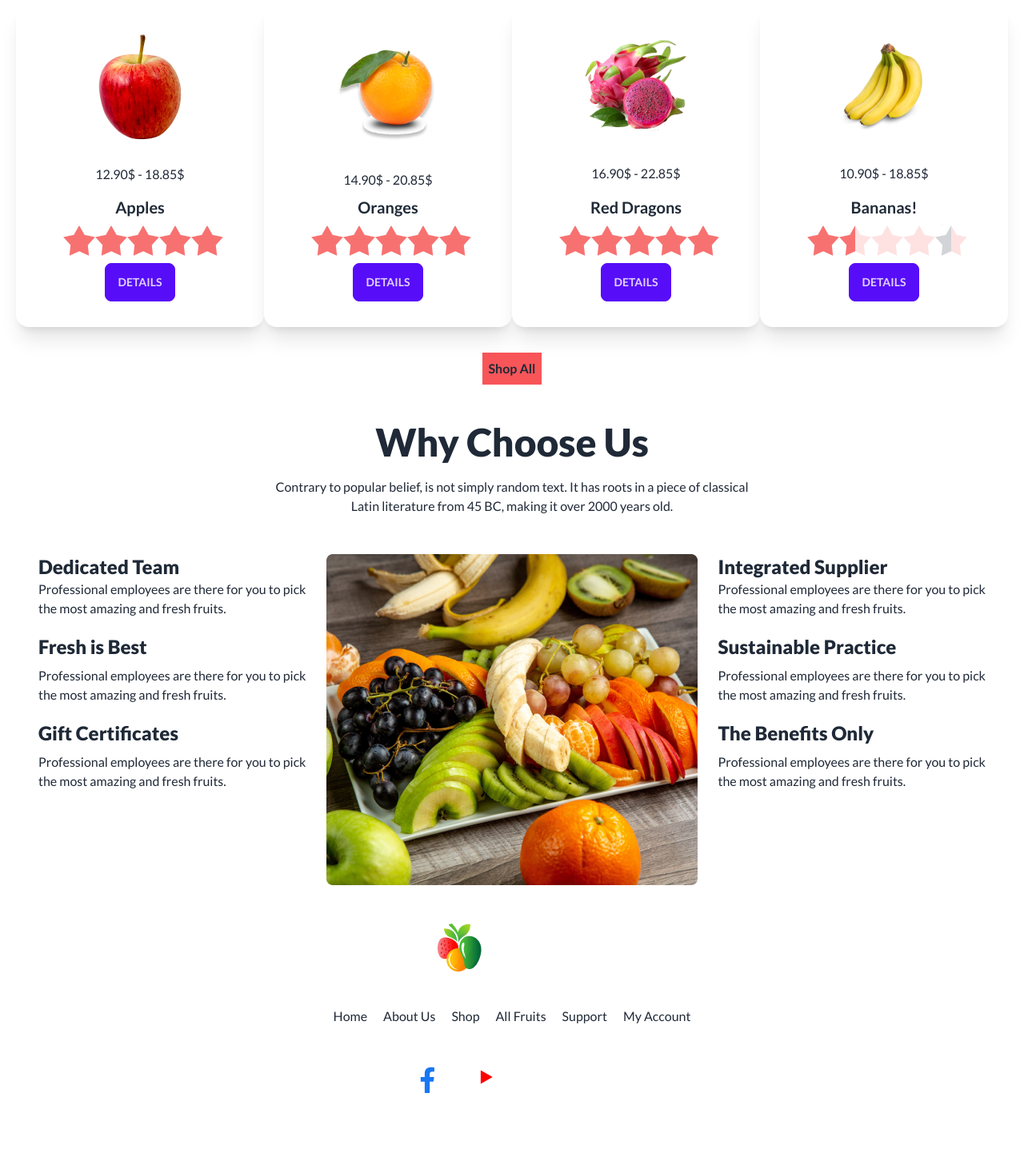
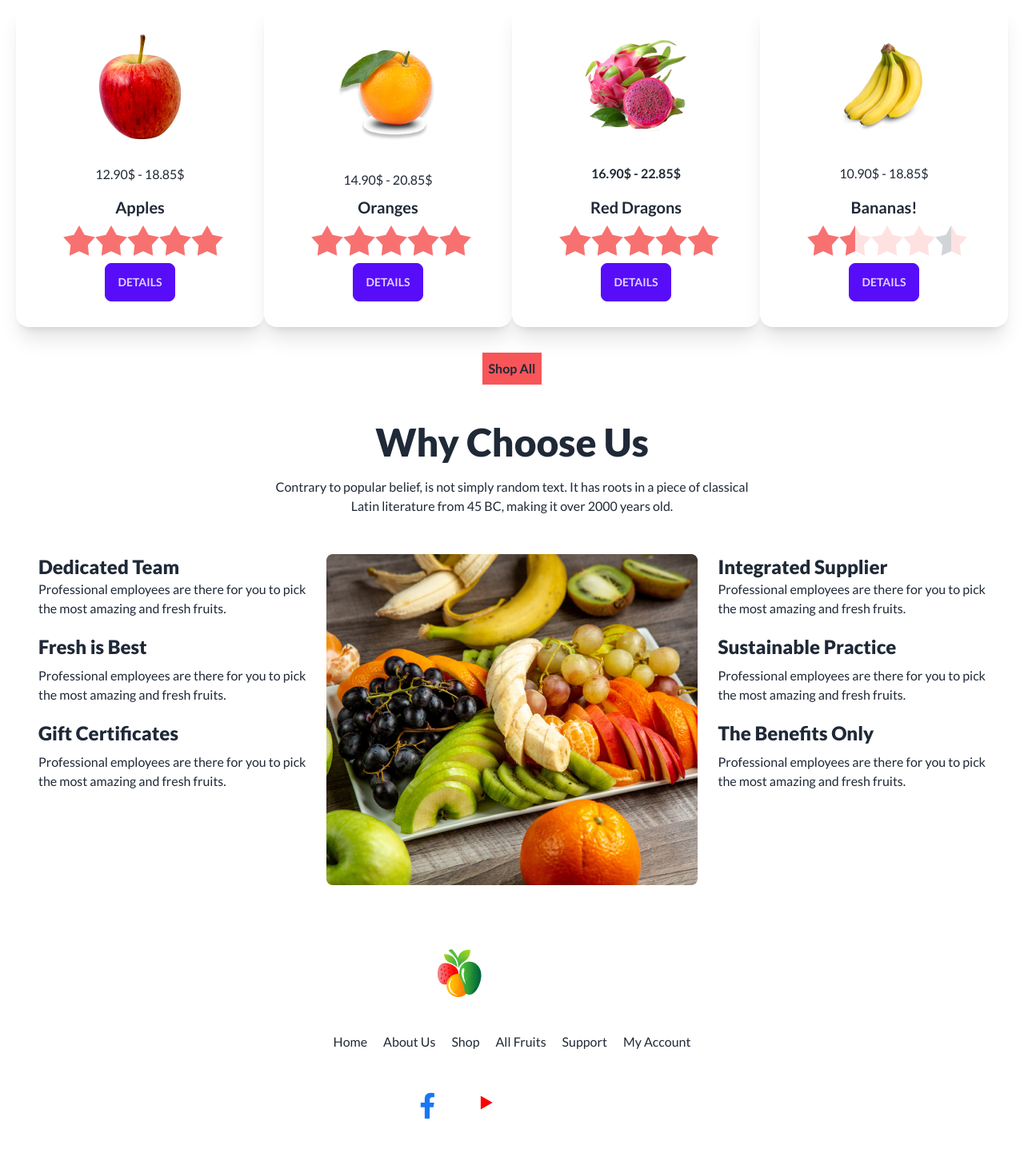
Before and after one commit to ZakiiiAsif/fruit-basket-website, a plain HTML site: page index.html in a window 1280 px wide. Shown: the part 1191-2628 px from the top of the page at 80% size. Drawn offline with nearby package versions, Linux system fonts and the light colour scheme.

Commit message:
footer commit

```diff
--- a/index.html
+++ b/index.html
@@ -337,7 +337,7 @@
               />
             </figure>
             <div class="card-body items-center text-center">
-              <p>16.90$ - 22.85$</p>
+              <p class="font-bold">16.90$ - 22.85$</p>
               <h2 class="card-title">Red Dragons</h2>
               <div class="rating rating-lg rating-half">
                 <input type="radio" name="rating-10" class="rating-hidden" />
@@ -543,7 +543,7 @@
         </div>
       </section>
     </main>
-    <footer class="pt-12">
+    <footer class="pt-20">
       <div class="text-center justify-center flex pb-5">
         <img src="images/logo.png" alt="" />
         <a class="btn btn-ghost normal-case text-xl text-white">Fruit Burst</a>
```
